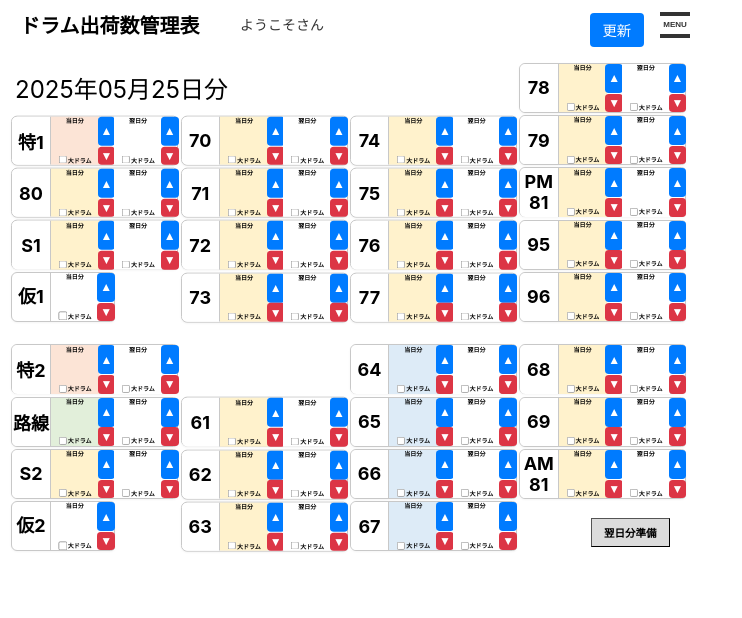
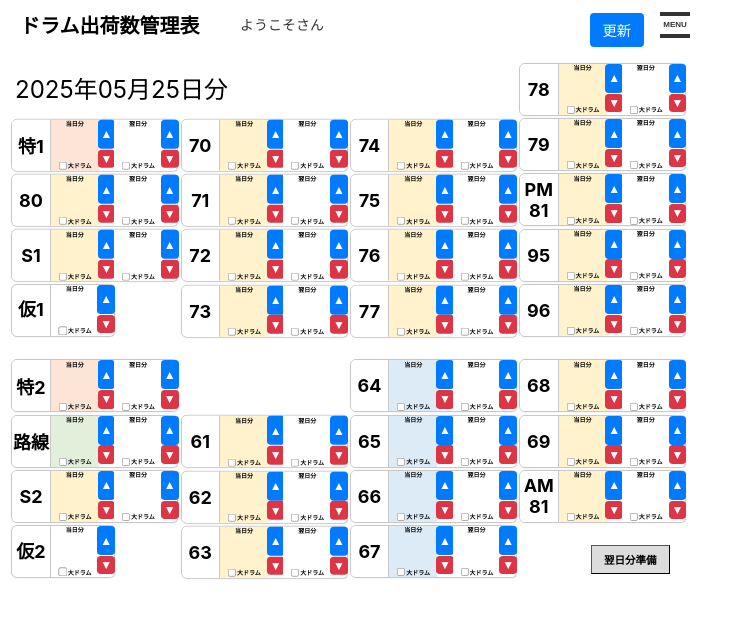
Before and after one commit to Rgtntppy/IBC, a React (Create React App) app: page /master in a window 1280 px wide. Shown: the top 618 px of the page, without its empty margins (0-742 px from the left). Built offline with nearby package versions, Linux system fonts and the light colour scheme; no server answers; the database is empty; sample sign-in values are in the browser's storage; the HTML template or start-up script is replaced by a standard one; what date-holidays would draw is missing.

Commit message:
レイアウト調整

```diff
--- a/src/components/master/ShipmentDesign.scss
+++ b/src/components/master/ShipmentDesign.scss
@@ -25,7 +25,7 @@ $binBlockHight: 60px;
             gap: 3px;
 
             &.column-lifted {
-                transform: translateY($binBlockHight*1.17);
+                transform: translateY($binBlockHight*1.24);
             }
 
 
--- a/src/components/master/binBlocks/binBlocks.scss
+++ b/src/components/master/binBlocks/binBlocks.scss
@@ -1,4 +1,4 @@
-$binBlockHight: 64px;
+$binBlockHight: 68px;
 $border-color: 1px solid rgb(200, 200, 200);
 $thinRed-color: rgb(252, 228, 214);
 $thinYellow-color: rgb(255, 242, 204);
@@ -34,7 +34,7 @@ $button-radius: 5px;
         height: 100%;
         width: 50px;
         white-space: normal;
-        border-radius: $block-radius/1.1 0 0 $block-radius/1.1;
+        border-radius: $block-radius/1.2 0 0 $block-radius/1.2;
         border-right: $border-color;
         user-select: none;
         cursor: default;
--- a/src/components/master/binBlocks/onlytoday/onlytoday.scss
+++ b/src/components/master/binBlocks/onlytoday/onlytoday.scss
@@ -1,4 +1,4 @@
-$binBlockHight: 64px;
+$binBlockHight: 68px;
 $border-color: 1px solid rgb(200, 200, 200);
 $thinRed-color: rgb(252, 228, 214);
 $thinYellow-color: rgb(255, 242, 204);
@@ -68,7 +68,7 @@ $button-radius: 5px;
             height: 100%;
             width: 50px;
             white-space: pre-wrap;
-            border-radius: $block-radius/1.1 0 0 $block-radius/1.1;
+            border-radius: $block-radius/1.2 0 0 $block-radius/1.2;
             border-right: $border-color;
             cursor: pointer;
         }
```
